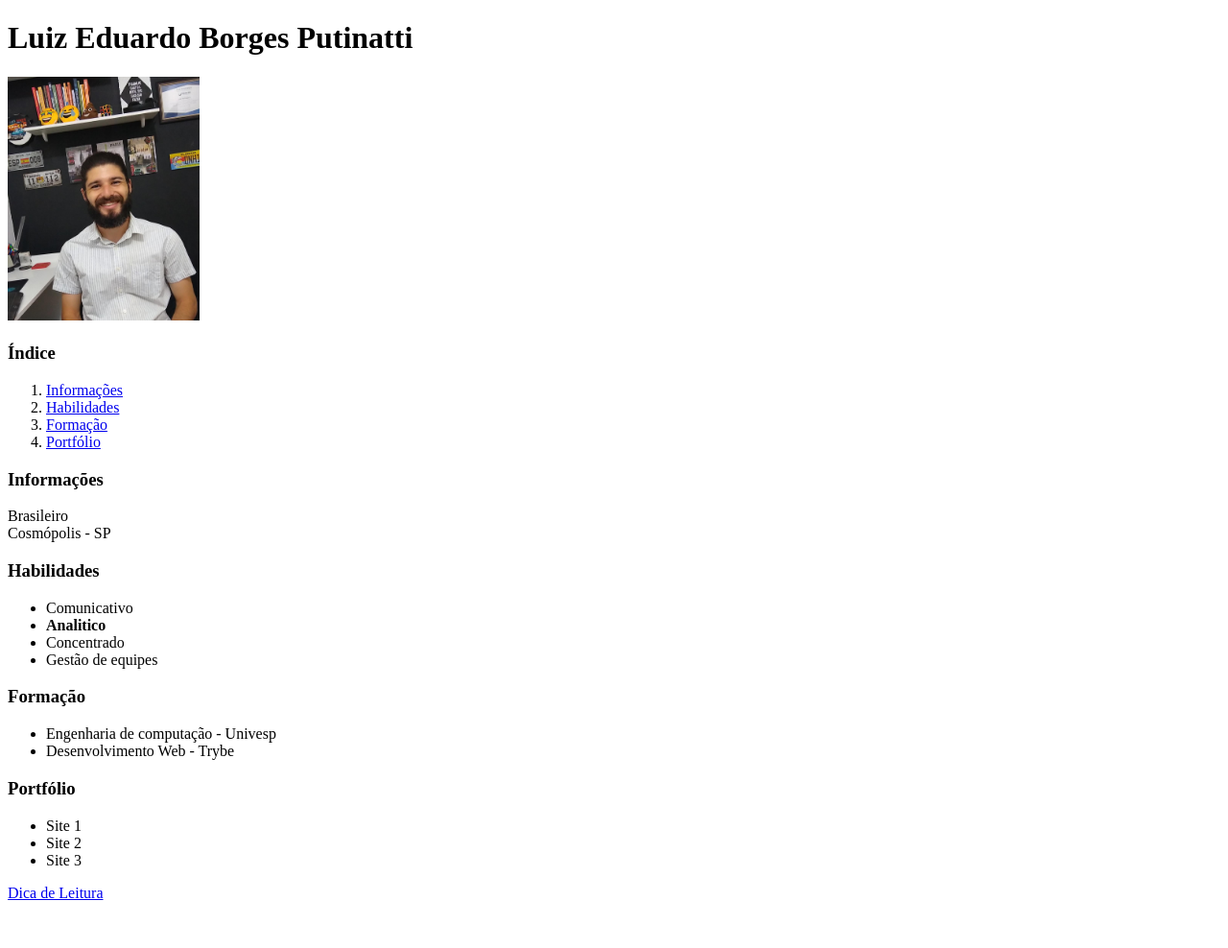
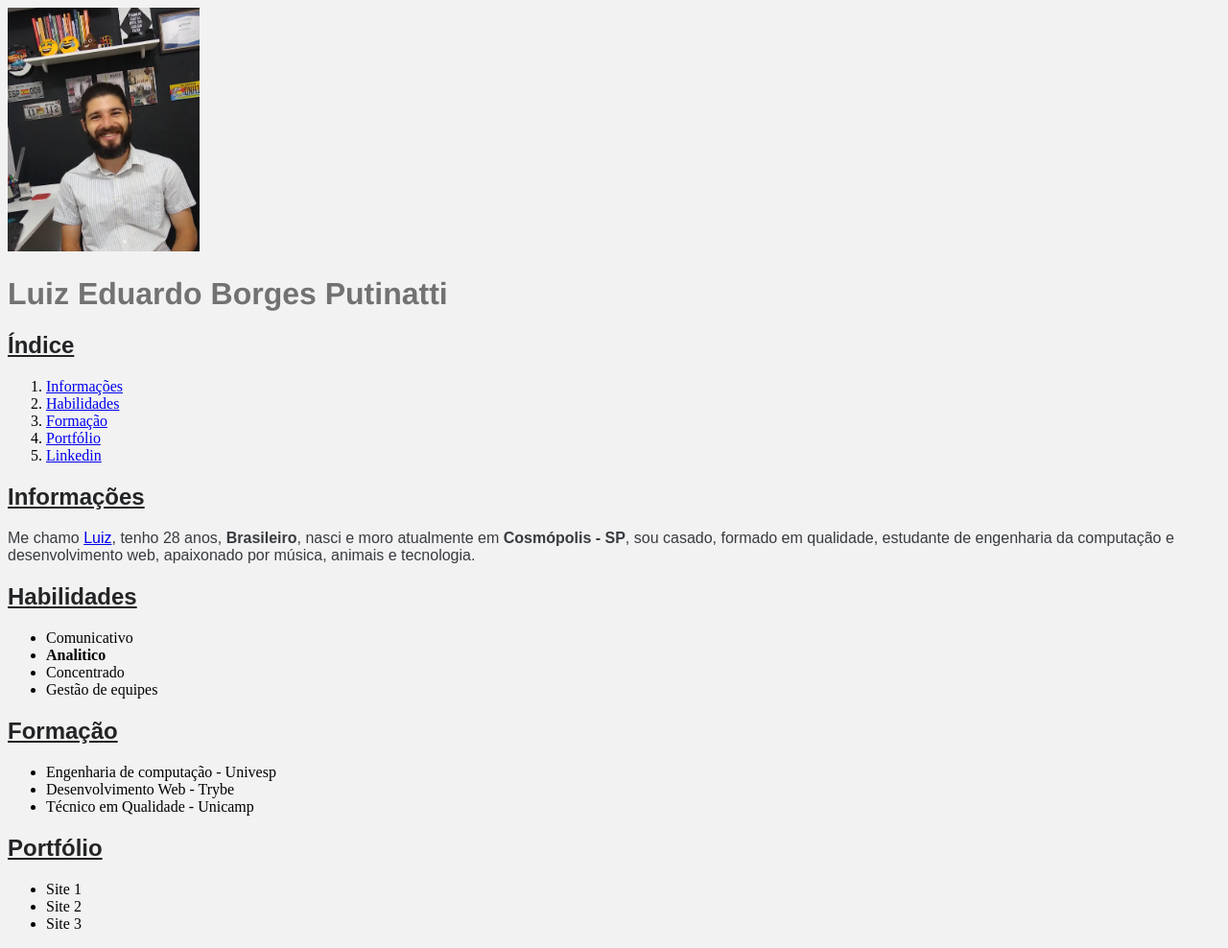
Before and after one commit to eduardoputinatti/portfolio, a plain HTML site: page index.html in a window 1280 px wide. Shown: the whole page at 96% size. Before the commit the page ends 948 px from the top, so only its background shows below. Drawn offline with Linux system fonts and the light colour scheme.

Commit message:
estilizaçao parcial do portfolio

```diff
--- a/index.html
+++ b/index.html
@@ -4,42 +4,61 @@
     <meta charset="UTF-8">
     <meta name="viewport" content="width=device-width, initial-scale=1.0">
     <title>Portfólio Luiz Putinatti</title>
+    <style>
+        h1{
+            font-family: 'Franklin Gothic Medium', 'Arial Narrow', Arial, sans-serif;
+            color: #727273;
+        }
+        p{
+            font-family: Arial, Helvetica, sans-serif;
+            color: #383B40;
+        }
+        h2{
+            color: #232426;
+            font-family: Arial, Helvetica, sans-serif;
+            text-decoration: underline;
+        }
+        body{
+            background-color: #F2F2F2;
+        }
+    </style>
 </head>
 <style>
 
 </style>
 <body>
+    <img src="WhatsApp Image 2021-01-23 at 00.26.21.jpeg" alt="foto de Luiz Putinatti" width="200px" id="foto">
     <h1>Luiz Eduardo Borges Putinatti</h1>
-    <img src="WhatsApp Image 2021-01-23 at 00.26.21.jpeg" alt="foto de Luiz Putinatti" width="200px">
-    <h3>Índice</h3>
+    <h2>Índice</h2>
     <ol>
-        <li><a href="informação"> Informações</a></li>
-        <li><a href="habilidade"> Habilidades</a></li>
-        <li><a href="formação"> Formação</a></li>
-        <li><a href="portfolio"> Portfólio</a></li>
+        <li><a href="#informação"> Informações</a></li>
+        <li><a href="#habilidade"> Habilidades</a></li>
+        <li><a href="#formação"> Formação</a></li>
+        <li><a href="#portfolio"> Portfólio</a></li>
+        <li><a href="https://www.linkedin.com/in/luizputinatti/" target="_blank">Linkedin</a></li>
     </ol>
-    <h3 id="informação">Informações</h3>
-    <p> Brasileiro <br>
-        Cosmópolis - SP</p>
-    <h3 id="habilidade">Habilidades</h3>
+    <h2 id="informação">Informações</h2>
+    <p> Me chamo <a href="#foto">Luiz</a>, tenho 28 anos, <strong>Brasileiro</strong>, nasci e moro atualmente em <strong> Cosmópolis - SP</strong>, sou casado, formado em qualidade, estudante de engenharia da computação e desenvolvimento web, apaixonado por música, animais e tecnologia.</p>
+    <h2 id="habilidade">Habilidades</h2>
     <ul>
       <li>Comunicativo</li>
       <li><strong>Analitico</strong> </li>
       <li>Concentrado</li>
       <li>Gestão de equipes</li>
     </ul>
-    <h3 id="formação">Formação</h3>
+    <h2 id="formação">Formação</h2>
     <ul>
         <li>Engenharia de computação - Univesp</li>
         <li>Desenvolvimento Web - Trybe</li>
+        <li>Técnico em Qualidade - Unicamp</li>
     </ul>
-    <h3 id="portfolio">Portfólio</h3>
+    <h2 id="portfolio">Portfólio</h2>
     <ul>
         <li>Site 1</li>
         <li>Site 2</li>
         <li>Site 3</li>
     </ul>
-    <a href="http://www.pauliniaguiase.com.br/" target="_blank">Dica de Leitura</a>
+
 
 </body>
 </html>
```
